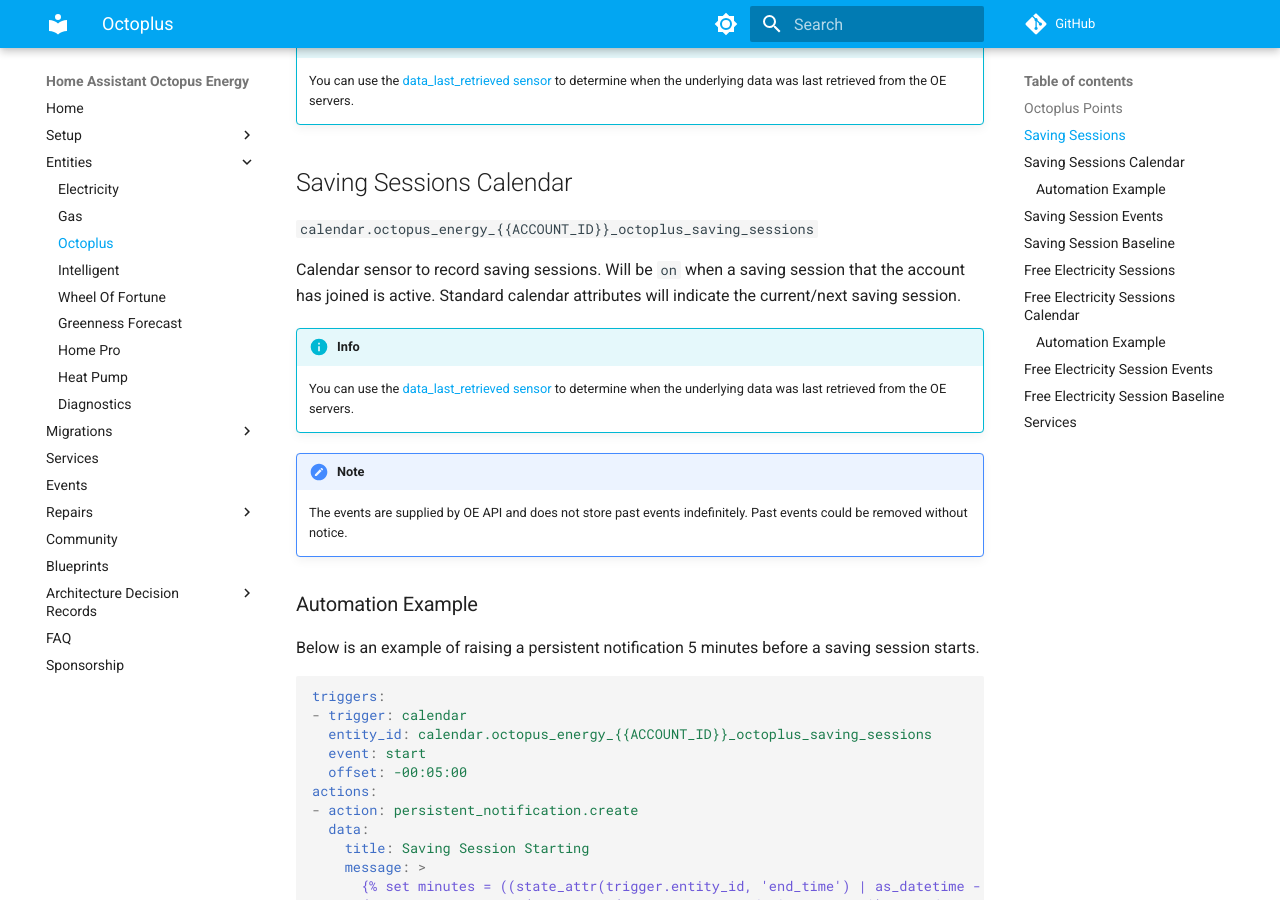
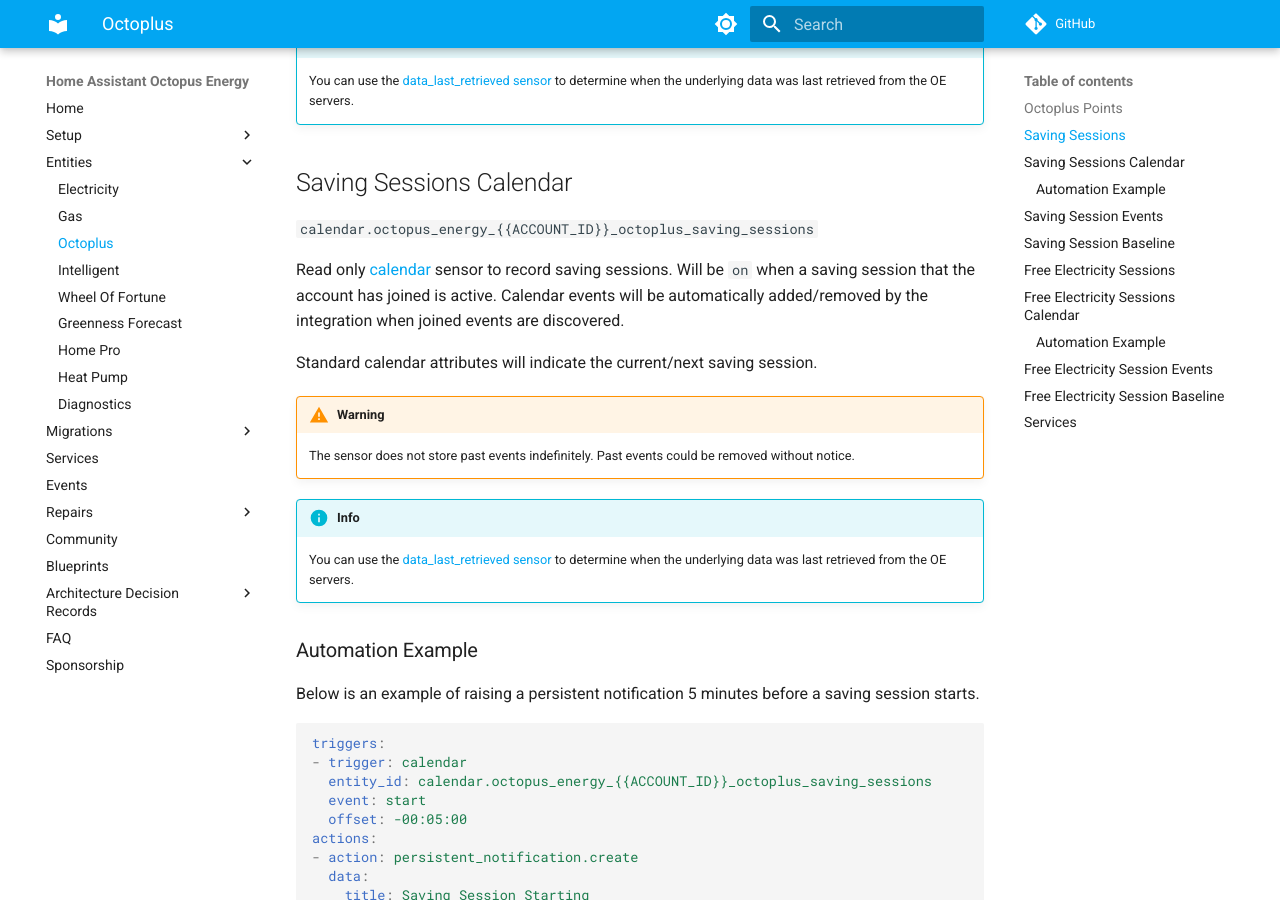
Before and after one commit to BottlecapDave/HomeAssistant-OctopusEnergy, an MkDocs documentation site: the page built from _docs/entities/octoplus.md, in a window 1280 px wide and 900 px high, scrolled down 1364 px. Built offline with MkDocs 1.6.1 and Material for MkDocs 9.7.7, drawn with Linux system fonts in a browser that asks for light colours; comment, search, counter and statistics services are not loaded; some of the changed text lies outside the part shown.

Commit message:
chore: Added additional clarification around octoplus calendars

```diff
--- a/_docs/entities/octoplus.md
+++ b/_docs/entities/octoplus.md
@@ -43,15 +43,17 @@
 
 `calendar.octopus_energy_{{ACCOUNT_ID}}_octoplus_saving_sessions`
 
-Calendar sensor to record saving sessions. Will be `on` when a saving session that the account has joined is active. Standard calendar attributes will indicate the current/next saving session.
+Read only [calendar](https://www.home-assistant.io/integrations/calendar) sensor to record saving sessions. Will be `on` when a saving session that the account has joined is active. Calendar events will be automatically added/removed by the integration when joined events are discovered.
+
+Standard calendar attributes will indicate the current/next saving session.
+
+!!! warning
+
+    The sensor does not store past events indefinitely. Past events could be removed without notice.
 
 !!! info
 
     You can use the [data_last_retrieved sensor](./diagnostics.md#saving-sessions-data-last-retrieved) to determine when the underlying data was last retrieved from the OE servers.
-
-!!! note
-
-    The events are supplied by OE API and does not store past events indefinitely. Past events could be removed without notice.
 
 ### Automation Example
 
@@ -190,7 +192,13 @@
 
 `calendar.octopus_energy_{{ACCOUNT_ID}}_octoplus_free_electricity_session`
 
-Calendar sensor to record free electricity sessions. Will be `on` when a free electricity session is active. Standard calendar attributes will indicate the current/next saving session.
+Read only [calendar](https://www.home-assistant.io/integrations/calendar) sensor to record free electricity sessions. Will be `on` when a free electricity session is active. Calendar events will be automatically added/removed by the integration when events are discovered.
+
+Standard calendar attributes will indicate the current/next saving session.
+
+!!! warning
+
+    The sensor does not store past events indefinitely. Past events could be removed without notice.
 
 !!! note
     This will only be available if you have enrolled into Octoplus. Once enrolled, reload the integration to gain access to this sensor. This is only applicable if you have signed up to [free electricity sessions](https://octopus.energy/free-electricity/). This sensor uses public information supplied by https://github.com/BottlecapDave/OctopusEnergyApi.
```
